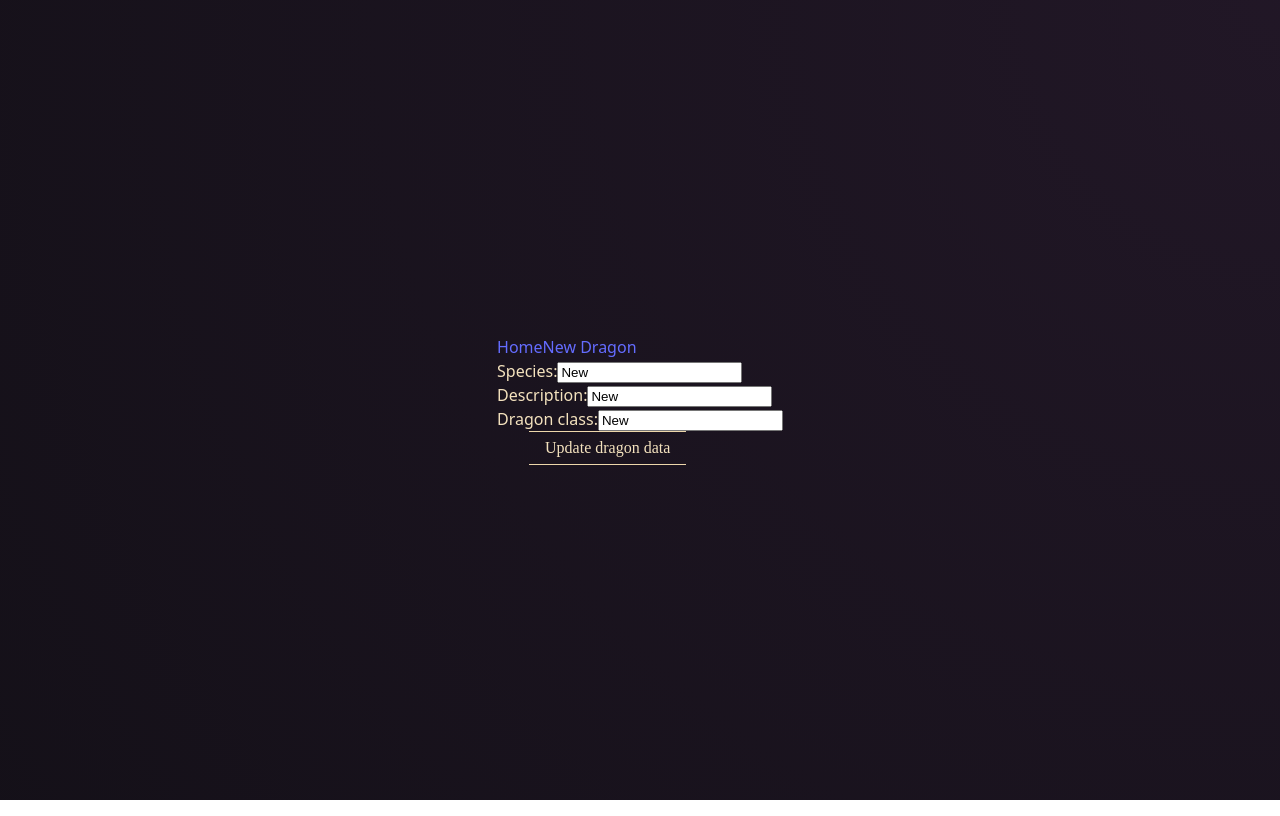
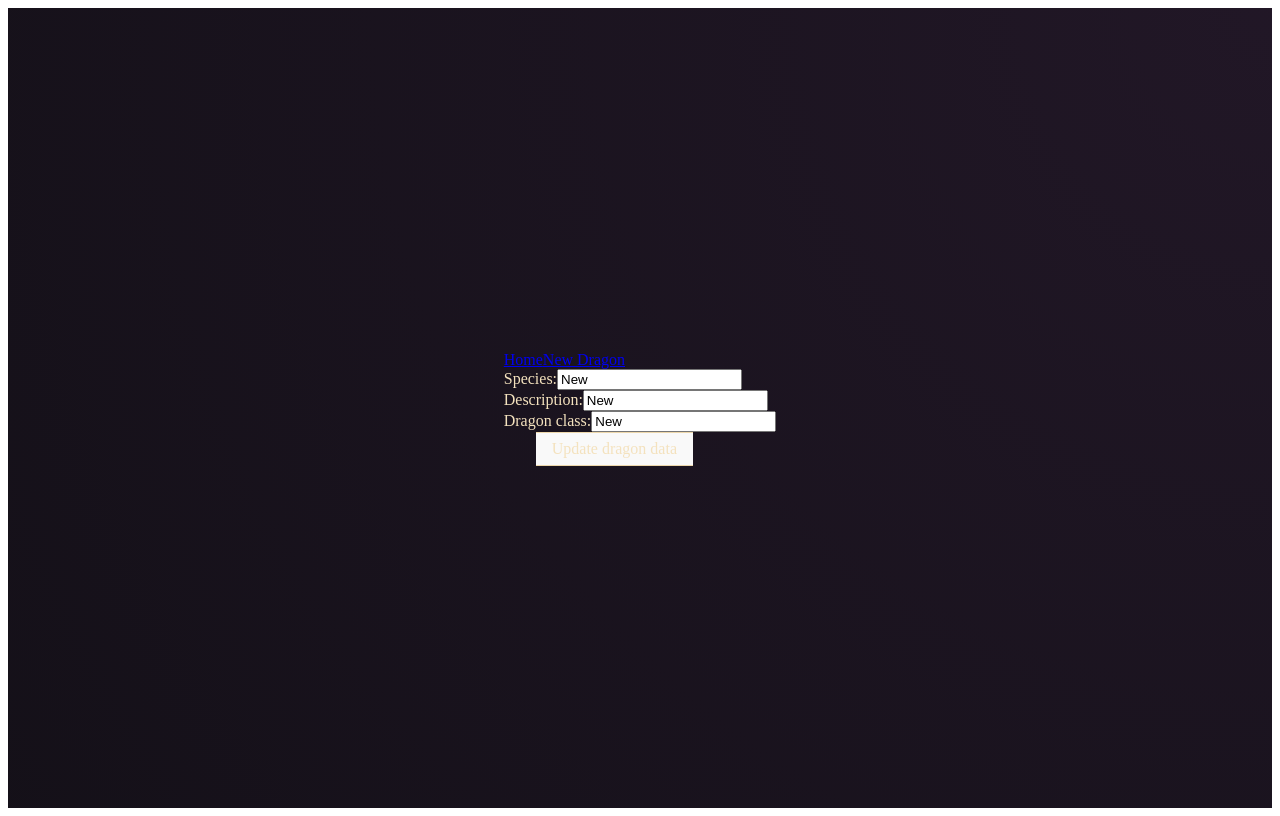
Before and after one commit to Starx707/PROG6_eindopdracht_Front-end, a React (Vite) app: page /update/1 in a window 1280 px wide. Built offline with nearby package versions, Linux system fonts and the light colour scheme; no server answers; a web font is replaced by a local one.

Commit message:
Removed CSS, fixed bug
- Unused CSS has been removed
- Bug: fields don't update
Fix: misinterpretation of how the code needed to be used

```diff
--- a/src/Home.jsx
+++ b/src/Home.jsx
@@ -36,9 +36,9 @@ function Home() {
                                 <div className="corner bottom left"></div>
                                 <div className="corner bottom right"></div>
                                 <h1>{dragon.species}</h1>
-                                <p>{dragon.dClass}</p>
-                                <p>{dragon.origin}</p>
-                                <p>{dragon.trainability}</p>
+                                <p>Dragon class: {dragon.dClass}</p>
+                                <p>Origins: {dragon.origin}</p>
+                                <p>Trainability: {dragon.trainability}</p>
 
                                 <button>
                                     <span className="left"></span>
--- a/src/UpdateDragon.jsx
+++ b/src/UpdateDragon.jsx
@@ -59,16 +59,12 @@ function UpdateDragon() {
     }, []);
 
     const handleInputChange = (e) => {
-        const {species, value} = e.target; //doesn't work here either
+        const {name, value} = e.target; //doesn't work here either
         setFormData({
             ...formData,
-            [species]: value,
+            [name]: value,
         });
-        console.log(formData);
-        console.log(value);
     };
-
-    //last resort: make seperate functions for demonstration and show problem
 
     const handleSubmit = (event) => {
         event.preventDefault();
--- a/src/index.css
+++ b/src/index.css
@@ -1,78 +1,4 @@
-:root {
-    font-family: system-ui, Avenir, Helvetica, Arial, sans-serif;
-    line-height: 1.5;
-    font-weight: 400;
-
-    color-scheme: light dark;
-    color: rgba(255, 255, 255, 0.87);
-    background-color: #242424;
-
-    font-synthesis: none;
-    text-rendering: optimizeLegibility;
-    -webkit-font-smoothing: antialiased;
-    -moz-osx-font-smoothing: grayscale;
-}
-
-a {
-    font-weight: 500;
-    color: #646cff;
-    text-decoration: inherit;
-}
-
-a:hover {
-    color: #535bf2;
-}
-
-body {
-    margin: 0;
-    display: flex;
-    place-items: center;
-    min-width: 320px;
-    min-height: 100vh;
-}
-
-h1 {
-    font-size: 3.2em;
-    line-height: 1.1;
-}
-
-button {
-    border-radius: 8px;
-    border: 1px solid transparent;
-    padding: 0.6em 1.2em;
-    font-size: 1em;
-    font-weight: 500;
-    font-family: inherit;
-    background-color: #1a1a1a;
-    cursor: pointer;
-    transition: border-color 0.25s;
-}
-
-button:hover {
-    border-color: #646cff;
-}
-
-button:focus,
-button:focus-visible {
-    outline: 4px auto -webkit-focus-ring-color;
-}
-
-@media (prefers-color-scheme: light) {
-    :root {
-        color: #213547;
-        background-color: #ffffff;
-    }
-
-    a:hover {
-        color: #747bff;
-    }
-
-    button {
-        background-color: #f9f9f9;
-    }
-}
-
-
+/*be sure to credit the person who we took this css from!*/
 @import url("https://fonts.googleapis.com/css2?family=Poiret+One&family=Viaoda+Libre&display=swap");
 
 :root {
@@ -105,7 +31,7 @@ body {
 h1 {
     font-family: "Viaoda Libre";
     text-align: center;
-    font-size: medium;
+    font-size: 1.5em;
 }
 
 p {
@@ -272,3 +198,19 @@ button {
         }
     }
 }
+
+
+@media (prefers-color-scheme: light) {
+    :root {
+        color: #213547;
+        background-color: #ffffff;
+    }
+
+    a:hover {
+        color: #747bff;
+    }
+
+    button {
+        background-color: #f9f9f9;
+    }
+}
```
